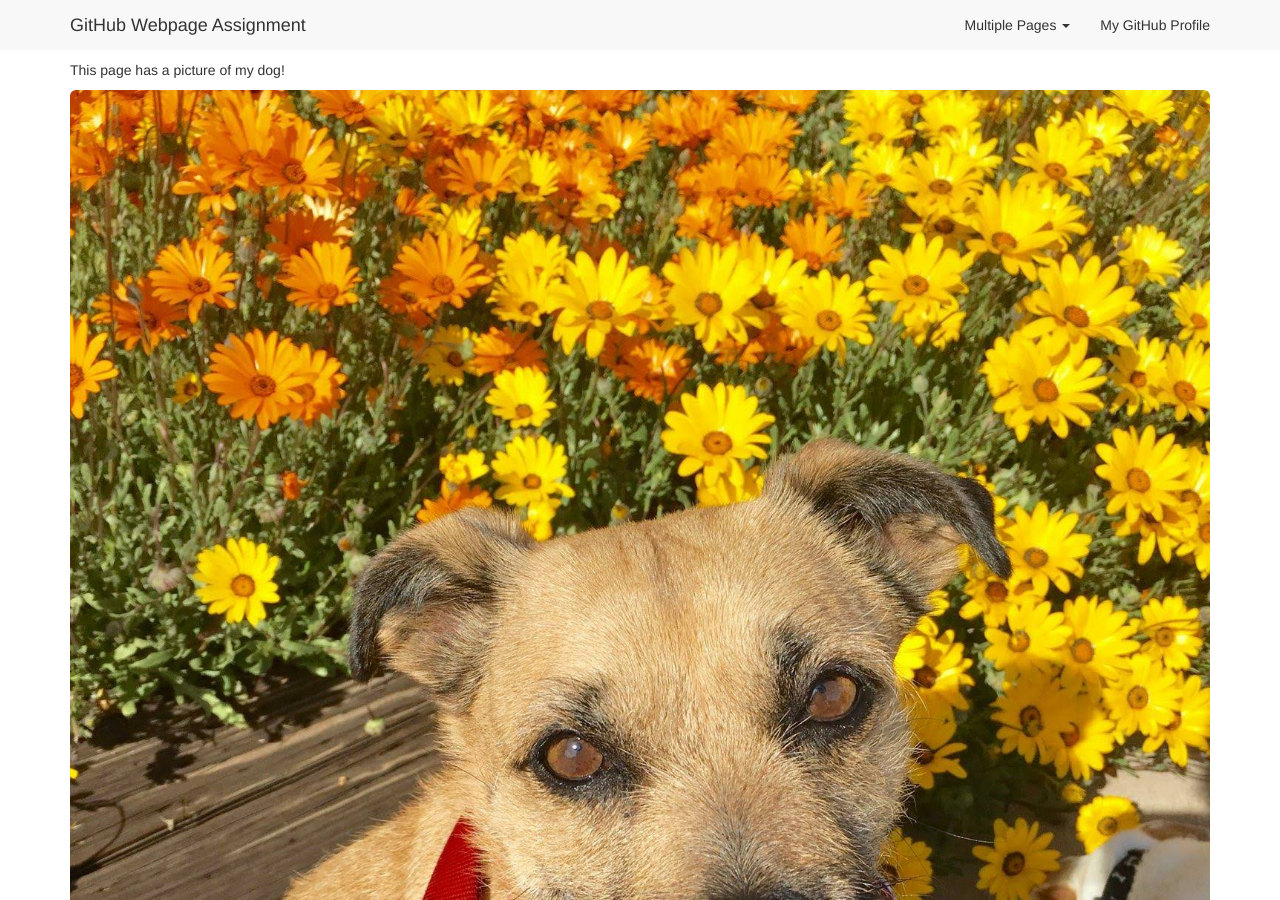
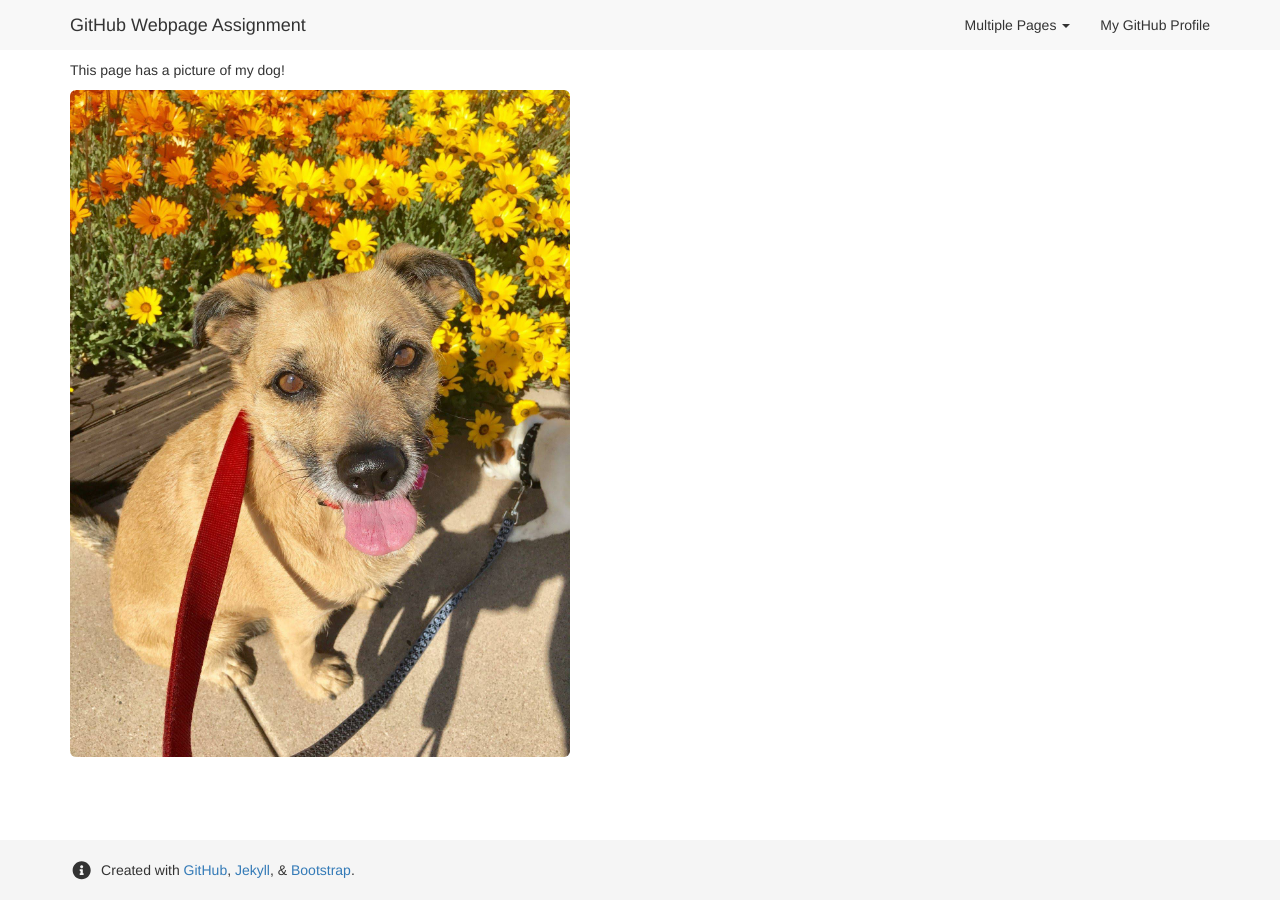
Before and after one commit to iris-robedeaux/sampleWebsiteNew, a Jekyll site: the page built from page1.md, in a window 1280 px wide and 900 px high. Built offline with Jekyll 4.4.1, drawn with Linux system fonts in a browser that asks for light colours; nearby versions of some CDN libraries.

Commit message:
update picture to be a normal size

```diff
--- a/page1.md
+++ b/page1.md
@@ -6,4 +6,4 @@ layout: default
 
 This page has a picture of my dog!
 
-<img src="{{ site.baseurl }}/images/april.jpg" class="img-responsive img-rounded" img style="margin-bottom: 10px">
+<img src="{{ site.baseurl }}/images/april.jpg" class="img-responsive img-rounded" img style="margin-bottom: 10px" width="500">
```
